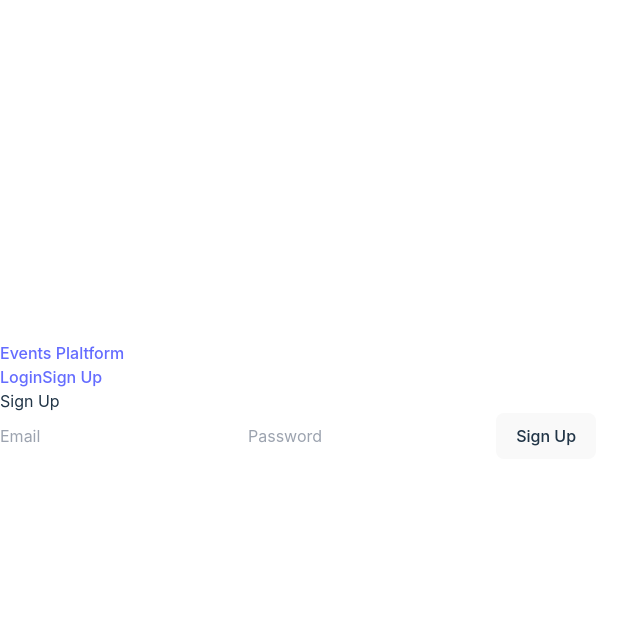
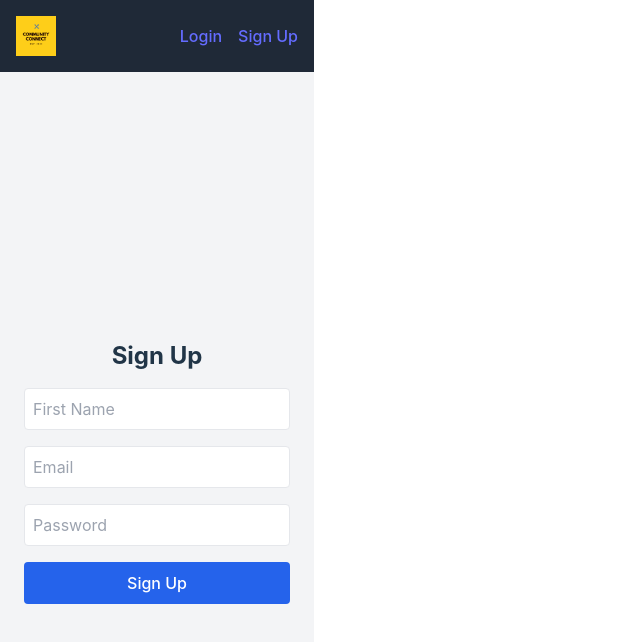
Before and after one commit to zaw-tun/events-platform, a React (Vite) app in the folder frontend/events-platform/: page /signUp in a window 1280 px wide. Shown: the top 642 px of the page, without its empty margins (0-640 px from the left). Built offline with nearby package versions, Linux system fonts and the light colour scheme; no server answers.

Commit message:
Style login and signup page and navbar, require name input at sign up for guest identity

```diff
--- a/frontend/events-platform/src/components/Navbar.jsx
+++ b/frontend/events-platform/src/components/Navbar.jsx
@@ -1,36 +1,46 @@
+import React, { useState, useEffect } from "react";
 import { Link } from "react-router-dom";
 import { logOut } from "../utils/auth";
-import React, { useState, useEffect } from "react";
 import { auth } from "../firebase/firebaseConfig";
+import { db } from "../firebase/firebaseConfig";
+import { getDoc, doc } from "firebase/firestore";
+import logo from "../assets/CC.png";
 
 const Navbar = () => {
   const [user, setUser] = useState(null);
+  const [userName, setUserName] = useState("");
 
   useEffect(() => {
-    const unsubscribe = auth.onAuthStateChanged((currentUser) => {
+    const unsubscribe = auth.onAuthStateChanged(async (currentUser) => {
       setUser(currentUser);
+      if (currentUser) {
+        const userRef = doc(db, "users", currentUser.uid);
+        const userSnap = await getDoc(userRef);
+        if (userSnap.exists()) {
+          setUserName(userSnap.data().name);
+        }
+      }
     });
 
     return () => unsubscribe();
   }, []);
 
   return (
-    <nav className="">
-      <Link to="/" className="">
-        Events Plaltform
+    <nav className="p-4 bg-gray-800 text-white flex justify-between items-center">
+      <Link to="/">
+        <img src={logo} alt="Community Connect Logo" className="h-10" />
       </Link>
       <div>
         {user ? (
           <>
-            <span className="">Hello, {user.email} </span>
-            <button onClick={logOut} className="">
+            <span className="mr-4">Hello, {userName || "User"}! </span>
+            <button onClick={logOut} className="bg-red-500 px-4 py-2 rounded">
               Logout
             </button>
-            /
           </>
         ) : (
           <>
-            <Link to="/login" className="">
+            <Link to="/login" className="mr-4">
               Login
             </Link>
             <Link to="/signup" className="">
--- a/frontend/events-platform/src/firebase/firebaseConfig.js
+++ b/frontend/events-platform/src/firebase/firebaseConfig.js
@@ -12,8 +12,6 @@ const firebaseConfig = {
   measurementId: import.meta.env.VITE_FIREBASE_MEASUREMENT_ID,
 };
 
-console.log("Firebase API Key:", import.meta.env.VITE_FIREBASE_API_KEY);
-
 const app = initializeApp(firebaseConfig);
 export const auth = getAuth(app);
 export const db = getFirestore(app);
--- a/frontend/events-platform/src/pages/Home.jsx
+++ b/frontend/events-platform/src/pages/Home.jsx
@@ -1,10 +1,27 @@
-import React from "react";
+import React, { useState, useEffect } from "react";
 import { Link } from "react-router-dom";
-import { useEffect } from "react";
+import { logOut } from "../utils/auth";
+import { auth } from "../firebase/firebaseConfig";
+import { db } from "../firebase/firebaseConfig";
+import { getDoc, doc } from "firebase/firestore";
 
 const Home = () => {
+  const [user, setUser] = useState(null);
+  const [userName, setUserName] = useState("");
+
   useEffect(() => {
-    console.log("Home component loaded!");
+    const unsubscribe = auth.onAuthStateChanged(async (currentUser) => {
+      setUser(currentUser);
+      if (currentUser) {
+        const userRef = doc(db, "users", currentUser.uid);
+        const userSnap = await getDoc(userRef);
+        if (userSnap.exists()) {
+          setUserName(userSnap.data().name);
+        }
+      }
+    });
+
+    return () => unsubscribe();
   }, []);
 
   return (
@@ -23,11 +40,20 @@ const Home = () => {
         >
           Browse Events
         </Link>
+        {user ? (
+          <>
+            <span className="mr-4">Hello, {userName || "User"}! </span>
+            <button onClick={logOut} className="bg-red-500 px-4 py-2 rounded">
+              Logout
+            </button>
+          </>
+        ) : (
+          <>
             <Link
               to="/login"
               className="ml-4 bg-gray-700 text-white px-6 py-3 rounded-lg shadow-md hover:bg-gray-800 transition"
             >
-          Sign In
+              Login
             </Link>
             <Link
               to="/signUp"
@@ -35,6 +61,8 @@ const Home = () => {
             >
               Sign Up!
             </Link>
+          </>
+        )}
       </div>
     </div>
   );
--- a/frontend/events-platform/src/pages/Login.jsx
+++ b/frontend/events-platform/src/pages/Login.jsx
@@ -19,25 +19,28 @@ const Login = () => {
   };
 
   return (
-    <div className="">
-      <h2 className="">Log In</h2>
-      {error && <p className="">{error}</p>}
-      <form onSubmit={handleLogin} className="">
+    <div className="flex flex-col items-center justify-center h-screen bg-gray-100 p-6">
+      <h2 className="text-2xl font-bold mb-4">Log In</h2>
+      {error && <p className="text-red-500">{error}</p>}
+      <form onSubmit={handleLogin} className="flex flex-col gap-4">
         <input
           type="email"
           placeholder="Email"
-          className=""
+          className="p-2 border rounded"
           value={email}
           onChange={(e) => setEmail(e.target.value)}
         />
         <input
           type="password"
           placeholder="Password"
-          className=""
+          className="p-2 border rounded"
           value={password}
           onChange={(e) => setPassword(e.target.value)}
         />
-        <button type="submit" className="">
+        <button
+          type="submit"
+          className="bg-blue-600 text-white px-4 py-2 rounded"
+        >
           Log In
         </button>
       </form>
--- a/frontend/events-platform/src/pages/SignUp.jsx
+++ b/frontend/events-platform/src/pages/SignUp.jsx
@@ -1,8 +1,11 @@
 import React, { useState } from "react";
 import { signUp } from "../utils/auth";
 import { useNavigate } from "react-router-dom";
+import { db } from "../firebase/firebaseConfig";
+import { doc, setDoc } from "firebase/firestore";
 
 const SignUp = () => {
+  const [name, setName] = useState("");
   const [email, setEmail] = useState("");
   const [password, setPassword] = useState("");
   const [error, setError] = useState("");
@@ -10,13 +13,13 @@ const SignUp = () => {
 
   const handleSignUp = async (e) => {
     e.preventDefault();
-    console.log("Sign-up started:", { email, password });
-
     try {
       const result = await signUp(email, password);
-      console.log("Sign-up result:", result);
 
       if (result.success) {
+        const userRef = doc(db, "users", result.user.uid);
+        await setDoc(userRef, { name });
+
         navigate("/events");
       } else {
         setError(result.error);
@@ -28,25 +31,32 @@ const SignUp = () => {
   };
 
   return (
-    <div className="">
-      <h2 className="">Sign Up</h2>
-      {error && <p className="">{error}</p>}
-      <form onSubmit={handleSignUp} className="">
+    <div className="flex flex-col items-center justify-center h-screen bg-gray-100 p-6">
+      <h2 className="text-2xl font-bold mb-4">Sign Up</h2>
+      {error && <p className="text-red-500">{error}</p>}
+      <form onSubmit={handleSignUp} className="flex flex-col gap-4">
+        <input
+          type="text"
+          placeholder="First Name"
+          className="p-2 border rounded"
+          value={name}
+          onChange={(e) => setName(e.target.value)}
+        />
         <input
           type="email"
           placeholder="Email"
-          className=""
+          className="p-2 border rounded"
           value={email}
           onChange={(e) => setEmail(e.target.value)}
         />
         <input
           type="password"
           placeholder="Password"
-          className=""
+          className="p-2 border rounded"
           value={password}
           onChange={(e) => setPassword(e.target.value)}
         />
-        <button type="submit" className="">
+        <button type="submit" className="bg-blue-600 text-white py-2 rounded">
           Sign Up
         </button>
       </form>
--- a/frontend/events-platform/src/utils/auth.js
+++ b/frontend/events-platform/src/utils/auth.js
@@ -7,16 +7,13 @@ import {
 
 export const signUp = async (email, password) => {
   try {
-    console.log("calling Firebase signUp:", { email, password });
     const userCredential = await createUserWithEmailAndPassword(
       auth,
       email,
       password
     );
-    console.log("calling Firebase successful:", userCredential);
     return { success: true, user: userCredential.user };
   } catch (error) {
-    console.log("Firebase signUp error:", error.message);
     return { success: false, error: error.message };
   }
 };
```
Also changed, not shown: frontend/events-platform/src/assets/CC.png (added). Lines whose indentation alone changed are shown as unchanged.
